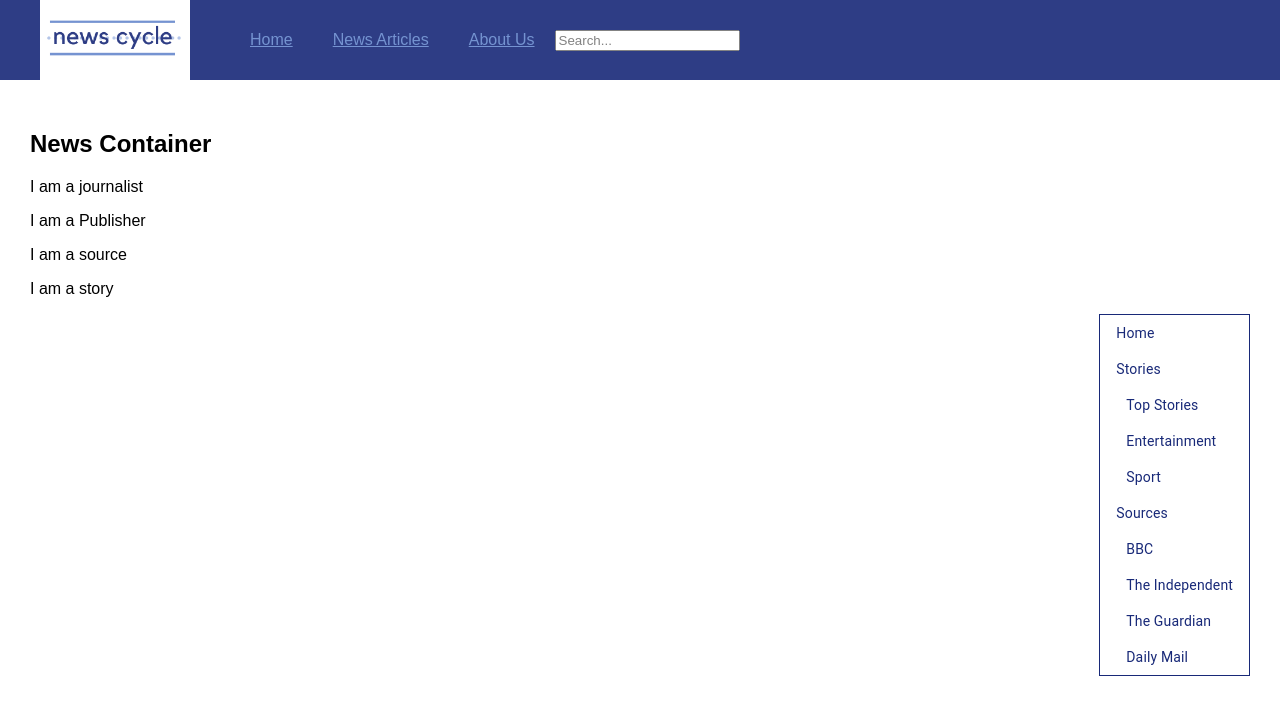
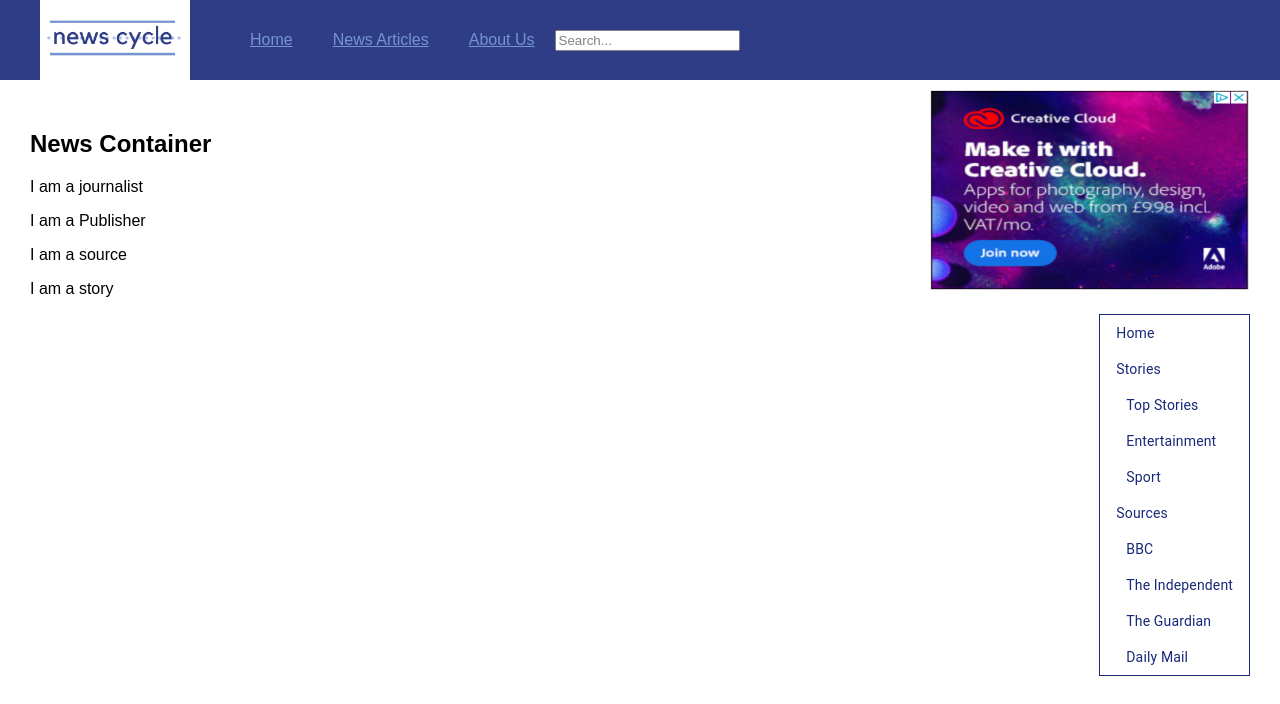
Before and after one commit to arocks9206/News-Aggregator-Frontend, a React (Create React App) app: page / in a window 1280 px wide. Shown: the top 704 px of the page. Built offline with nearby package versions, Linux system fonts and the light colour scheme.

Commit message:
adds ad placement and positioning

```diff
--- a/src/Ad.js
+++ b/src/Ad.js
@@ -2,8 +2,8 @@ import React from 'react';
 
 const Ad = (props) => {
   return (
-    <div class="ad">
-      <img src="/images/ad.png" alt="Ad"/>
+    <div class="adspace-container">
+      <img src="/images/ad.png"  alt="Ad"/>
     </div>
   )
 }
--- a/src/SideBar.js
+++ b/src/SideBar.js
@@ -1,4 +1,4 @@
-import React, {Component} from 'react';
+import React from 'react';
 import List from '@material-ui/core/List';
 import ListItem from '@material-ui/core/ListItem';
 import ListItemText from '@material-ui/core/ListItemText';
--- a/src/containers/MainContainer.js
+++ b/src/containers/MainContainer.js
@@ -3,7 +3,7 @@ import React, {Fragment} from 'react';
 import NavBar from '../NavBar.js';
 import SideBar from '../SideBar.js';
 import NewsContainer from './NewsContainer.js';
-
+import Ad from '../Ad.js';
 
 const MainContainer = () => {
 
@@ -35,6 +35,7 @@ const MainContainer = () => {
         <NavBar/>
         <NewsContainer/>
         <SideBar items={items}/>
+        <Ad/>
       </Fragment>
     )
 }
--- a/src/index.css
+++ b/src/index.css
@@ -10,6 +10,15 @@ body {
 code {
   font-family: source-code-pro, Menlo, Monaco, Consolas, 'Courier New',
     monospace;
+}
+
+.adspace-container img {
+  height: 200px;
+  width: 25%;
+  float: right;
+  position: fixed;
+  top: 90px;
+  right: 30px;
 }
 
 .sidebar {
```
Also changed, not shown: public/images/ad.png (renamed from public/ad.png).
